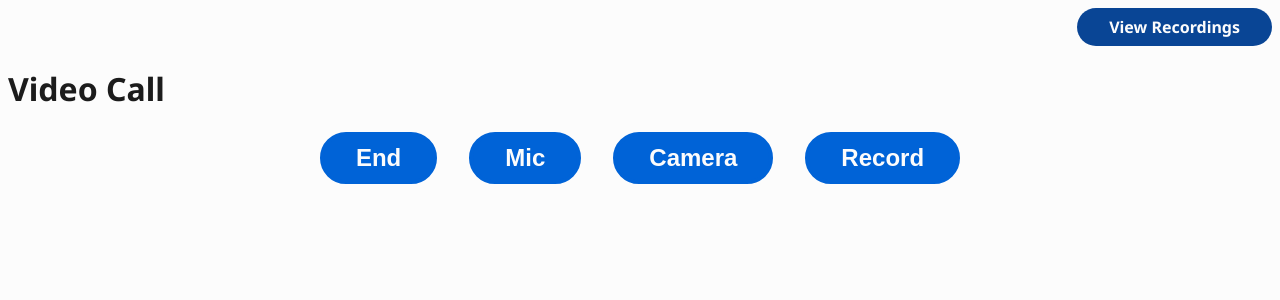
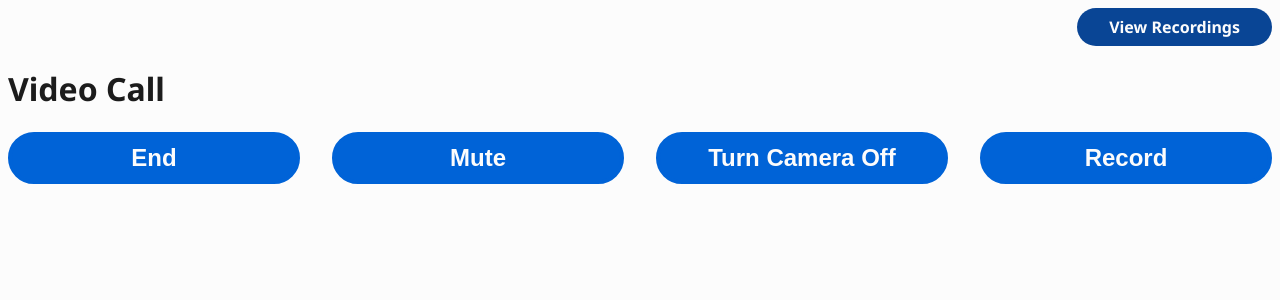
Before and after one commit to ojosproject/iris, a Next.js app: page /call in a window 1280 px wide. Shown: the top 300 px of the page. Built offline with nearby package versions, Linux system fonts and the light colour scheme.

Commit message:
Styled buttons on Video Call controls

```diff
--- a/package.json
+++ b/package.json
@@ -21,6 +21,7 @@
     "lint": "next lint"
   },
   "dependencies": {
+    "clsx": "^2.1.1",
     "next": "^14.2.5",
     "react": "^18.3.1",
     "react-dom": "^18.3.1",
--- a/src/app/call/components/controls.module.css
+++ b/src/app/call/components/controls.module.css
@@ -4,7 +4,7 @@
   justify-content: center;
 }
 
-.controls button {
+/* .controls button {
   color: var(--white);
   background-color: var(--blue);
   border: 4px solid var(--blue);
@@ -12,4 +12,25 @@
   font-size: 1.5rem;
   font-weight: 700;
   padding: 8px 32px;
+} */
+
+.controls button {
+    transition-property: background-color;
+    transition-duration: 0.25s;
 }
+
+.normalButton {
+  color: var(--white);
+  background-color: var(--blue);
+  border: 4px solid var(--blue);
+  border-radius: 56px;
+  font-size: 1.5rem;
+  font-weight: 700;
+  padding: 8px 32px;
+  width: 300px;
+}
+
+.invert {
+  color: var(--blue);
+  background-color: var(--white);
+}
--- a/src/app/call/components/controls.tsx
+++ b/src/app/call/components/controls.tsx
@@ -1,13 +1,27 @@
 "use client";
+import { useState } from "react";
 import classes from "./controls.module.css";
+import clsx from "clsx";
 
 export default function Controls() {
+    const [micOn, setMicOn] = useState(true);
+    const [camOn, setCamOn] = useState(true);
+    const [recOn, setRecOn] = useState(true);
   return (
     <div className={classes.controls}>
-      <button> End </button>
-      <button> Mic </button>
-      <button> Camera </button>
-      <button> Record </button>
+      <button className={ clsx(classes.normalButton)} > End </button>
+      <button className={ clsx(classes.normalButton, !micOn && classes.invert)} onClick={() => setMicOn(!micOn)}>
+        {micOn && "Mute"}
+        {!micOn && "Unmute"}
+      </button>
+      <button className={ clsx(classes.normalButton, !camOn && classes.invert)} onClick={() => setCamOn(!camOn)}>
+        {camOn && "Turn Camera Off"}
+        {!camOn && "Turn Camera On"}
+      </button>
+      <button className={ clsx(classes.normalButton, !recOn && classes.invert)} onClick={() => setRecOn(!recOn)}>
+        {recOn && "Record"}
+        {!recOn && "Stop Recording"}
+      </button>
     </div>
   );
 }
--- a/src/app/call/recordings/components/backButton.tsx
+++ b/src/app/call/recordings/components/backButton.tsx
@@ -6,7 +6,7 @@ import classes from "./backButton.module.css";
 export default function BackButton() {
     const router = useRouter();
     return (
-        <button onClick={() => router.back()}>
+        <button onClick={() => router.back()} className={classes.back}>
             Back
         </button>
     );
```
Also changed, not shown: src/app/call/recordings/components/backButton.module.css (+9 -0 lines), 1 other file (tests, documents, lock files or other folders).
